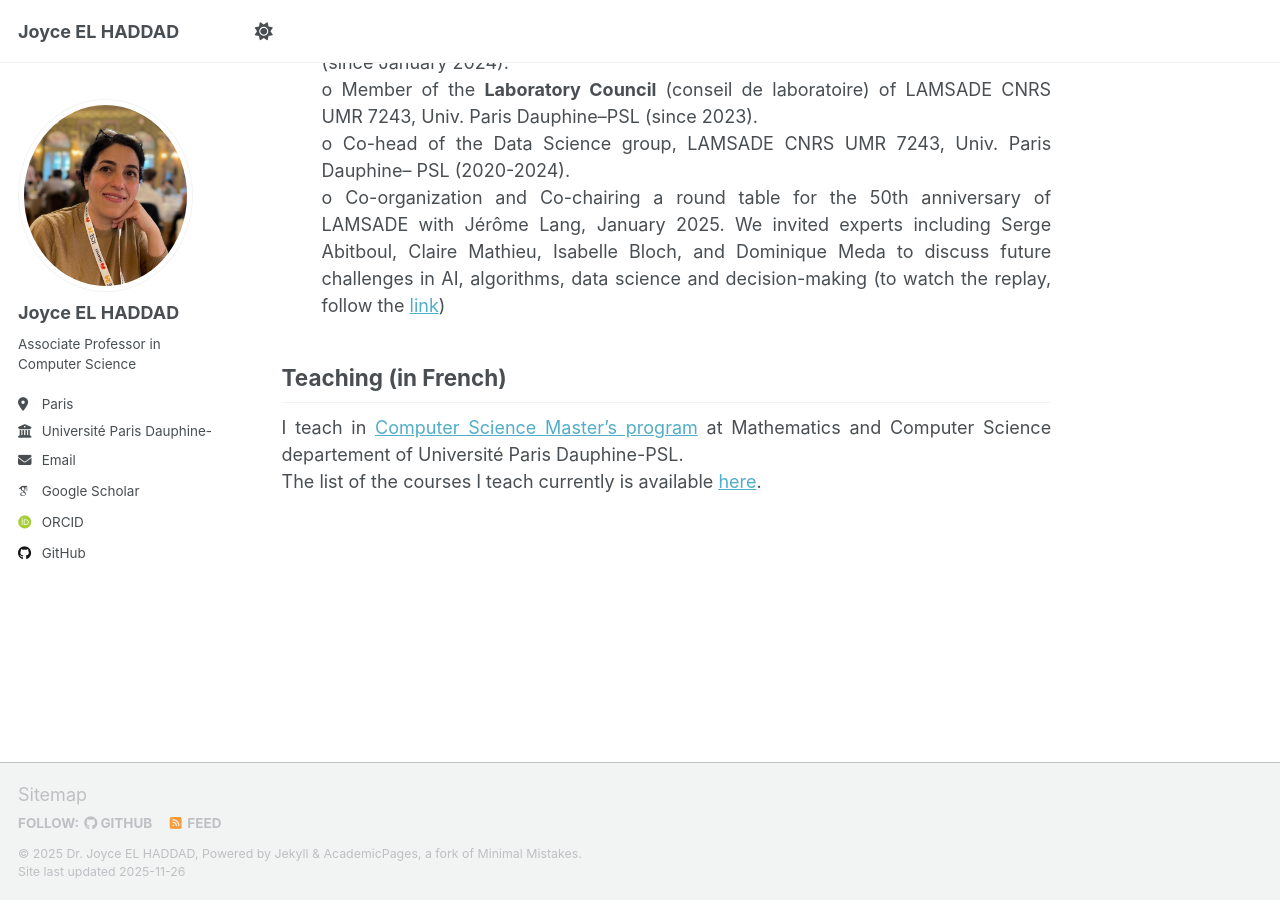
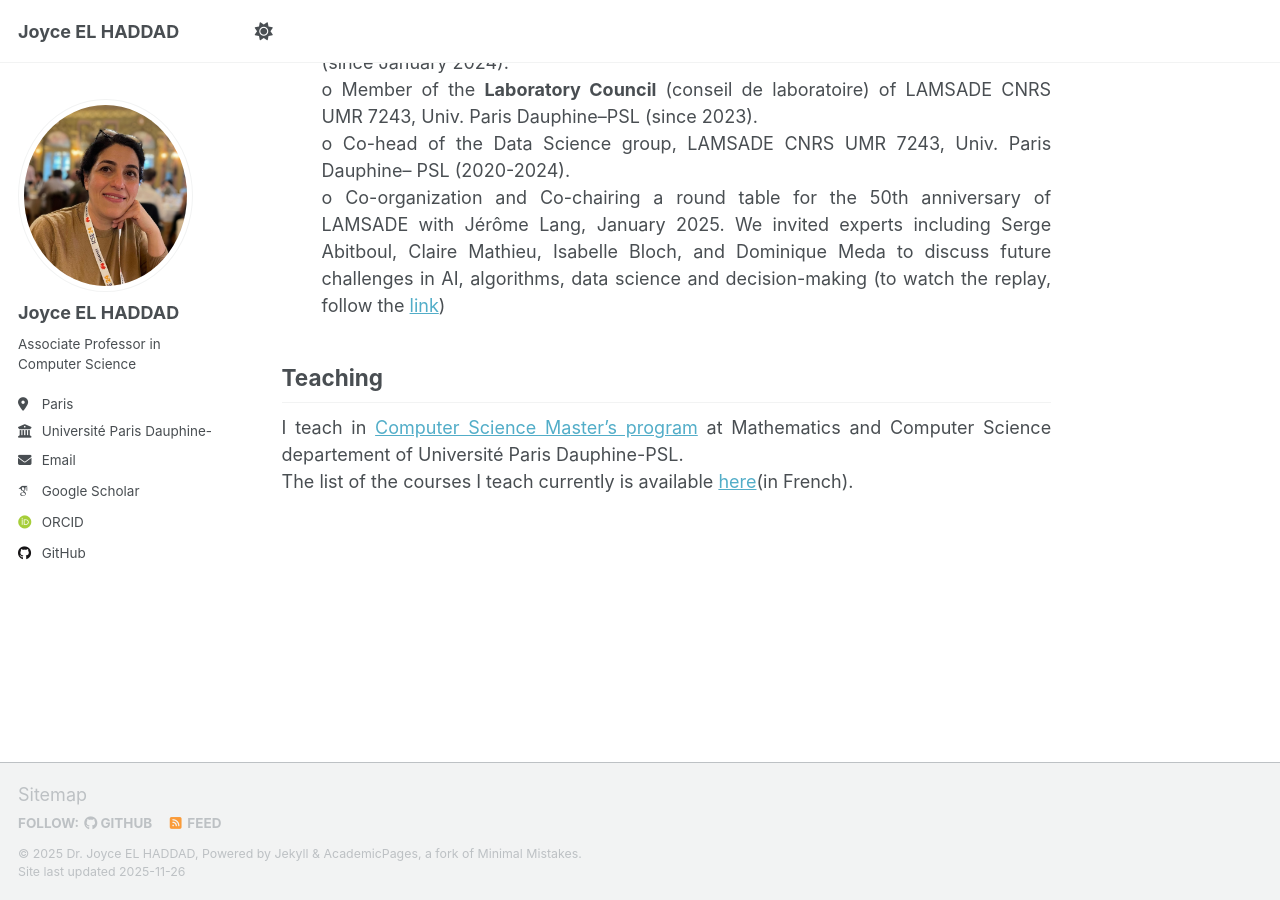
Before and after one commit to joyceelhaddad/joyceelhaddad.github.io, a Jekyll site: the page built from _pages/about.md, in a window 1280 px wide and 900 px high, scrolled down 1689 px. Built offline with Jekyll 4.4.1, drawn with Linux system fonts in a browser that asks for light colours; some web fonts are replaced; a script that is not in the unit is left out.

```diff
--- a/_pages/about.md
+++ b/_pages/about.md
@@ -53,10 +53,10 @@ Recent duties
   o Co-head of the Data Science group, LAMSADE CNRS UMR 7243, Univ. Paris Dauphine– PSL (2020-2024).<br>
   o Co-organization and Co-chairing a round table for the 50th anniversary of LAMSADE with Jérôme Lang, January 2025. We invited experts including Serge Abitboul, Claire Mathieu, Isabelle Bloch, and Dominique Meda to discuss future challenges in AI, algorithms, data science and decision-making (to watch the replay, follow the [link](https://www.lamsade.dauphine.fr/fr.html))
 
-Teaching (in French)
+Teaching
 ------
 I teach in [Computer Science Master's program](https://dauphine.psl.eu/en/training/masters-degrees) at Mathematics and Computer Science departement of Université Paris Dauphine-PSL.<br>
-The list of the courses I teach currently is available [here](https://joyceelhaddad.github.io/teaching/).
+The list of the courses I teach currently is available [here](https://joyceelhaddad.github.io/teaching/)(in French).
 
 
 <!--This is the front page of a website that is powered by the [Academic Pages template](https://github.com/academicpages/academicpages.github.io) and hosted on GitHub pages. [GitHub pages](https://pages.github.com) is a free service in which websites are built and hosted from code and data stored in a GitHub repository, automatically updating when a new commit is made to the repository. This template was forked from the [Minimal Mistakes Jekyll Theme](https://mmistakes.github.io/minimal-mistakes/) created by Michael Rose, and then extended to support the kinds of content that academics have: publications, talks, teaching, a portfolio, blog posts, and a dynamically-generated CV. Incidentally, these same features make it a great template for anyone that needs to show off a professional template!
```
